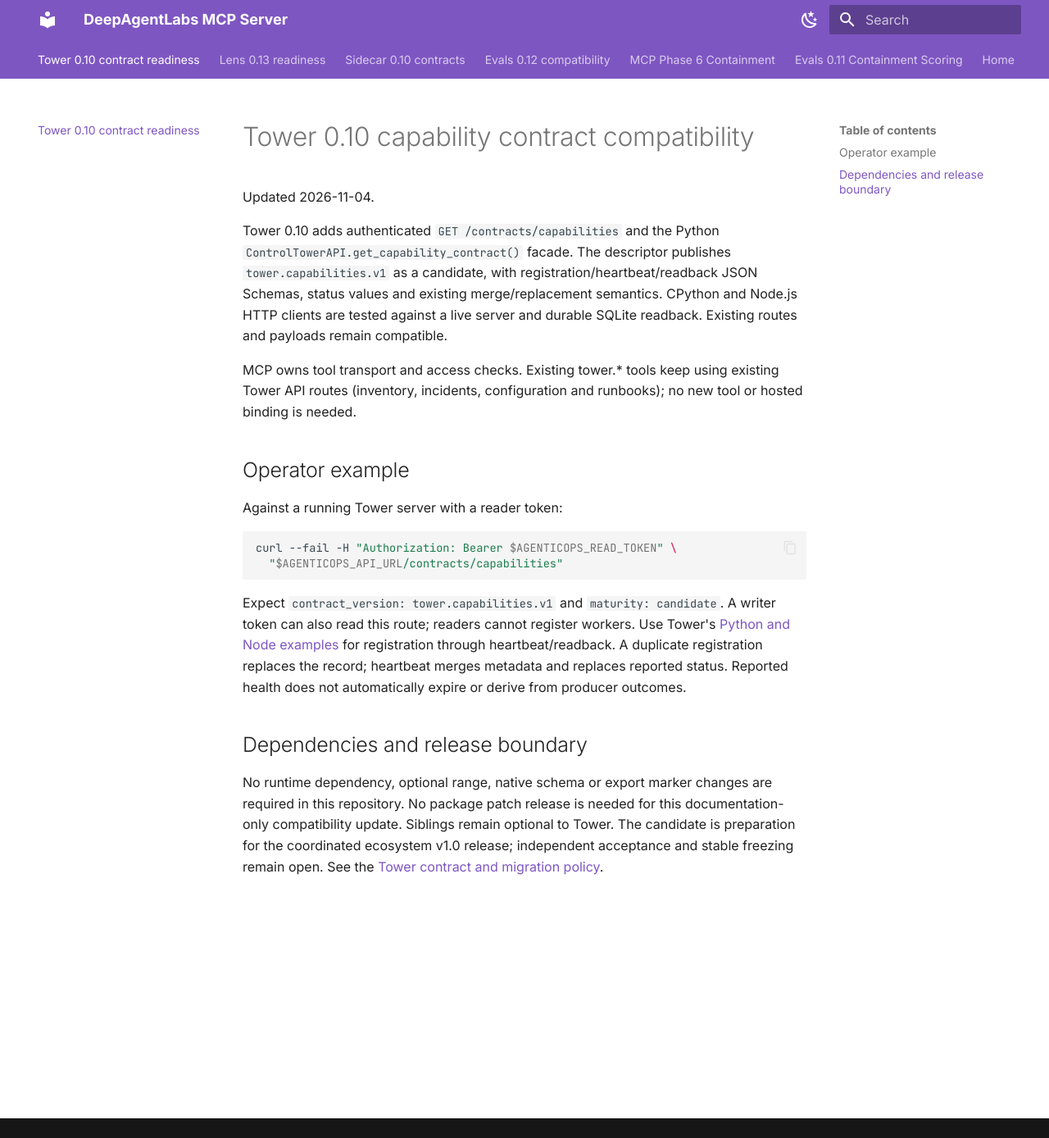
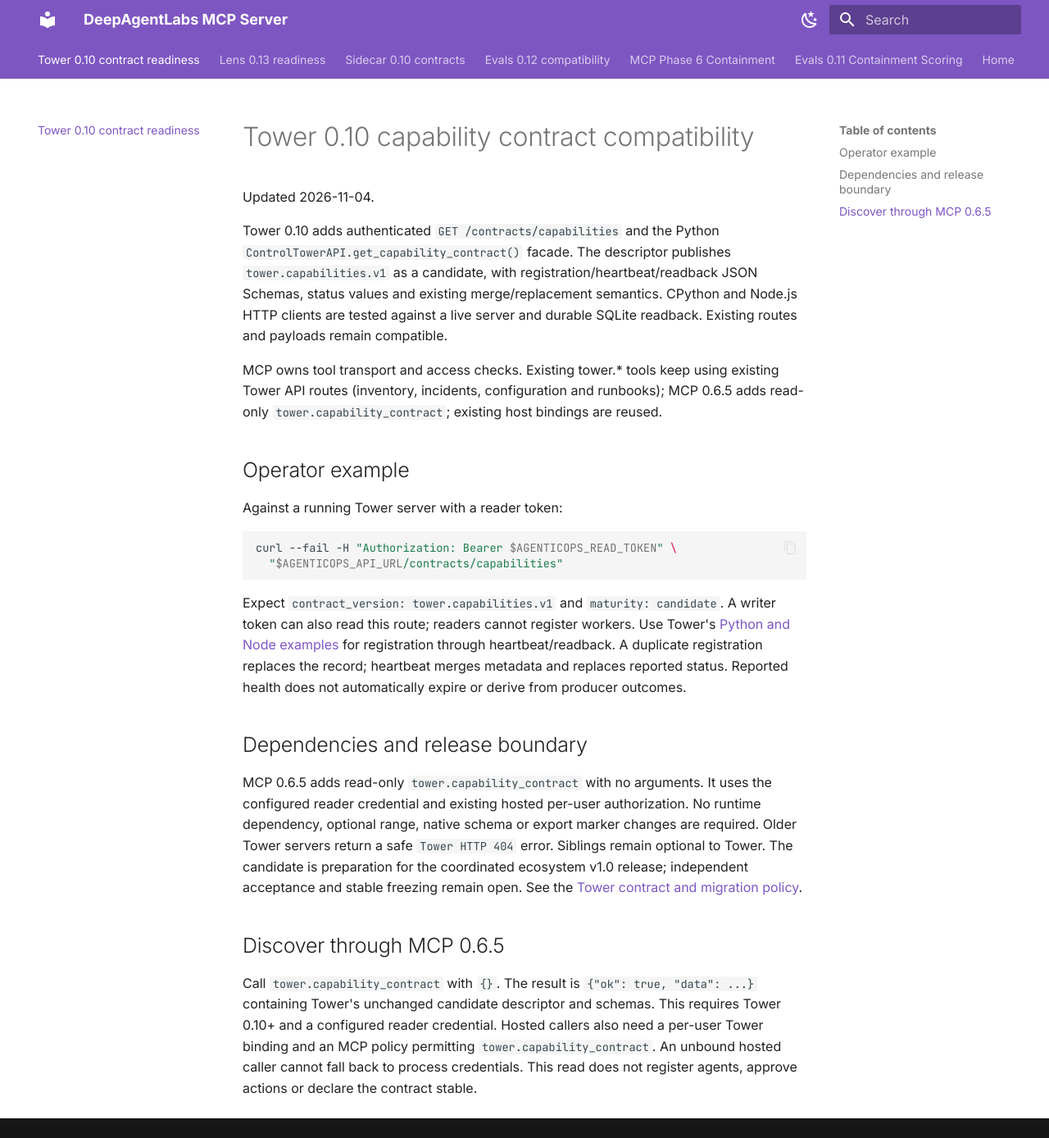
Before and after one commit to DeepAgentLabs/mcp-server, an MkDocs documentation site: the page built from docs/tower-0.10-compatibility.md, in a window 1280 px wide and 1388 px high. Shown: the whole window at 82% size. Built offline with MkDocs 1.6.1 and Material for MkDocs 9.7.7, drawn with Linux system fonts in a browser that asks for light colours.

Commit message:
docs: document MCP capability discovery and regenerate tool catalog

```diff
--- a/docs/tower-0.10-compatibility.md
+++ b/docs/tower-0.10-compatibility.md
@@ -9,7 +9,7 @@ Schemas, status values and existing merge/replacement semantics. CPython and
 Node.js HTTP clients are tested against a live server and durable SQLite
 readback. Existing routes and payloads remain compatible.
 
-MCP owns tool transport and access checks. Existing tower.* tools keep using existing Tower API routes (inventory, incidents, configuration and runbooks); no new tool or hosted binding is needed.
+MCP owns tool transport and access checks. Existing tower.* tools keep using existing Tower API routes (inventory, incidents, configuration and runbooks); MCP 0.6.5 adds read-only `tower.capability_contract`; existing host bindings are reused.
 
 ## Operator example
 
@@ -29,9 +29,19 @@ health does not automatically expire or derive from producer outcomes.
 
 ## Dependencies and release boundary
 
+MCP 0.6.5 adds read-only `tower.capability_contract` with no arguments. It uses
+the configured reader credential and existing hosted per-user authorization.
 No runtime dependency, optional range, native schema or export marker changes
-are required in this repository. No package patch release is needed for this
-documentation-only compatibility update. Siblings remain optional to Tower.
+are required. Older Tower servers return a safe `Tower HTTP 404` error. Siblings remain optional to Tower.
 The candidate is preparation for the coordinated ecosystem v1.0 release;
 independent acceptance and stable freezing remain open. See the
 [Tower contract and migration policy](https://github.com/DeepAgentLabs/agenticops-control-tower/blob/v0.10.0/docs/capability-contract.md).
+
+## Discover through MCP 0.6.5
+
+Call `tower.capability_contract` with `{}`. The result is `{"ok": true, "data": ...}`
+containing Tower's unchanged candidate descriptor and schemas. This requires
+Tower 0.10+ and a configured reader credential. Hosted callers also need a
+per-user Tower binding and an MCP policy permitting `tower.capability_contract`.
+An unbound hosted caller cannot fall back to process credentials. This read does
+not register agents, approve actions or declare the contract stable.
```
Also changed, not shown: README.md (+2 -2 lines), ROADMAP.md (+2 -2 lines), docs/tools.md (+23 -1 lines), docs/user-guide.md (+4 -0 lines).
